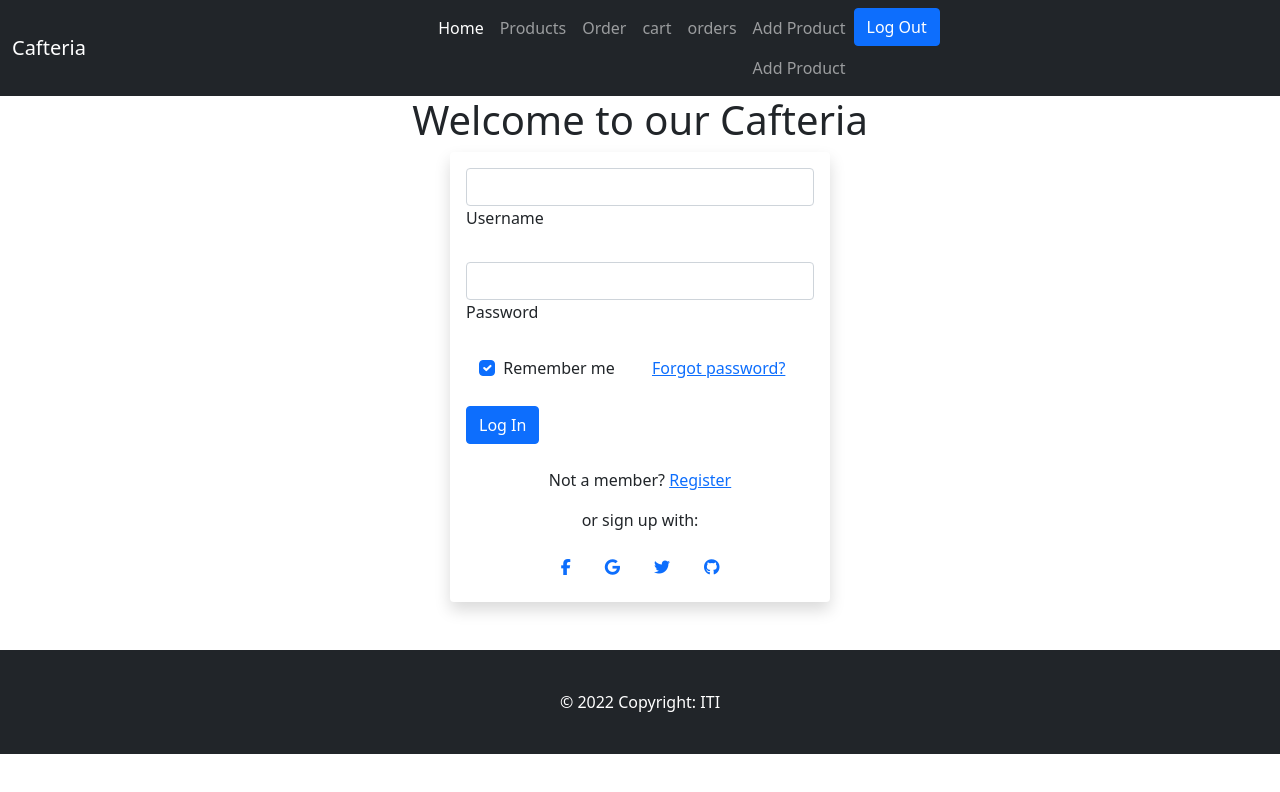
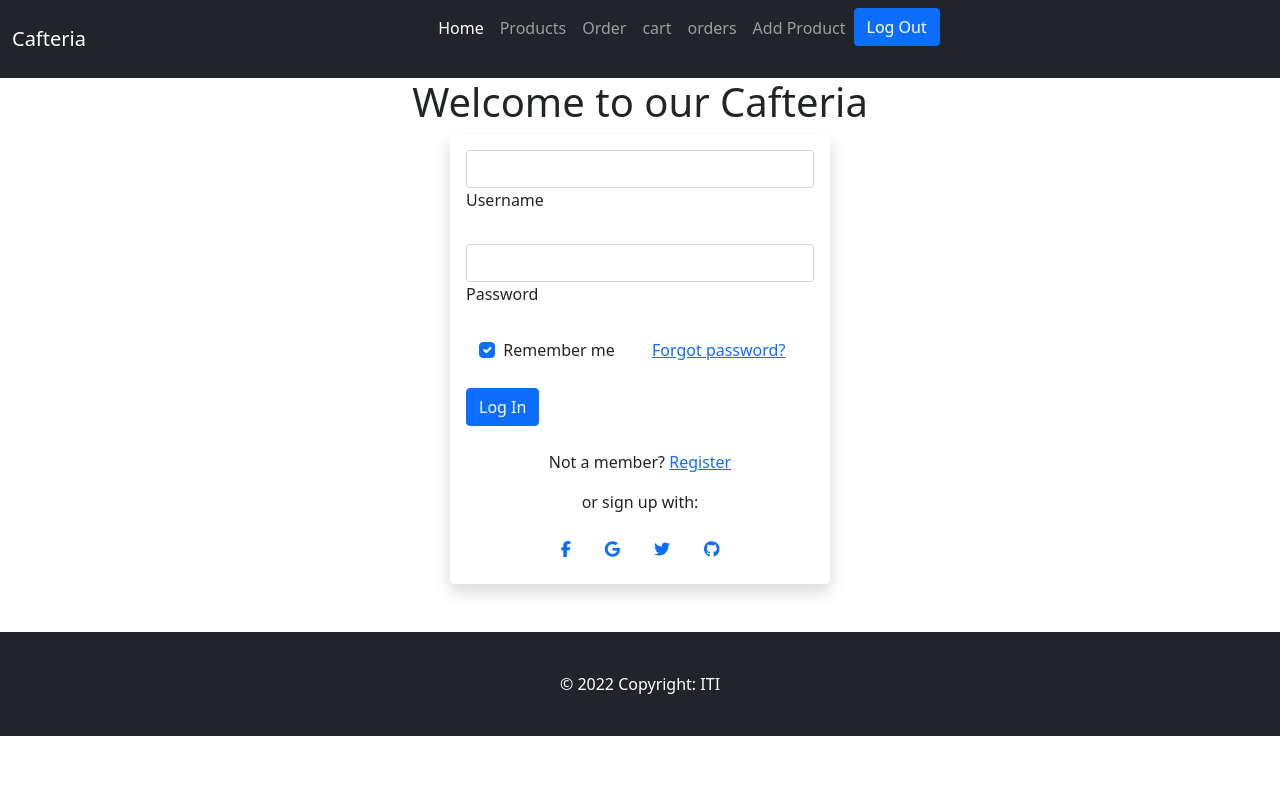
Before and after one commit to KarimWagdi/Angular_project, an Angular app: page /home in a window 1280 px wide. Shown: the top 792 px of the page. Built offline with nearby package versions, Linux system fonts and the light colour scheme.

Commit message:
Update navbar.component.html

```diff
--- a/src/app/components/navbar/navbar.component.html
+++ b/src/app/components/navbar/navbar.component.html
@@ -24,7 +24,6 @@
                 </li>
                 <li class="nav-item ">
                     <a class="nav-link" routerLinkActive="active" routerLink="addProduct">Add Product</a>
-                    <a class="nav-link" routerLinkActive="active" routerLink="addProduct">Add Product</a>
                 </li>
                 <li>
                     <button type="button" class="btn btn-primary btn-block mb-4" routerLinkActive="active" routerLink="/logout" (click)="logout()">Log Out</button>
```
